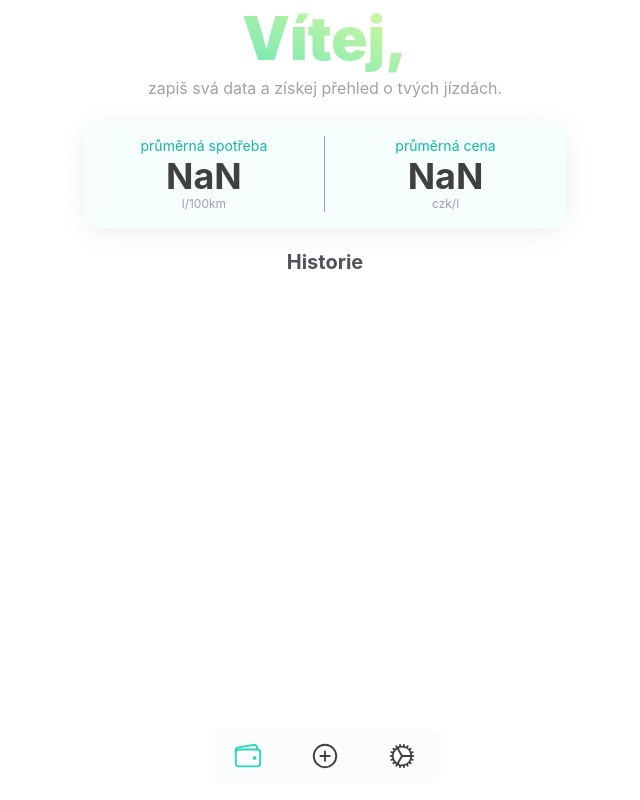
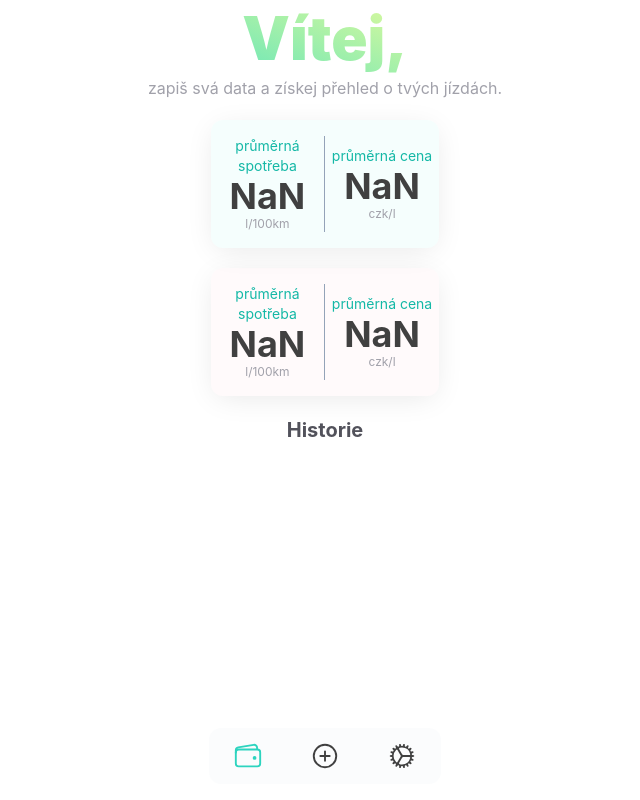
Before and after one commit to Pinkieqt/gascalc-vite-ts-tw, a React (Vite) app: page / in a window 1280 px wide. Shown: the whole page, without its empty margins (315-955 px from the left). Built offline with nearby package versions, Linux system fonts and the light colour scheme; no server answers; the database is empty; sample sign-in values are in the browser's storage.

Commit message:
Update HomeStats.tsx

```diff
--- a/src/components/HomeStats.tsx
+++ b/src/components/HomeStats.tsx
@@ -7,6 +7,7 @@ interface PropTypes {
 
 function HomeStats(data: PropTypes) {
   return (
+    <div>
     <div className="shadow-card rounded-xl w-full my-5 bg-teal-200 bg-opacity-10 dark:bg-opacity-20">
       <div className="flex justify-around items-center py-4">
         <div className="text-center w-1/2 border-r border-slate-400">
@@ -25,6 +26,25 @@ function HomeStats(data: PropTypes) {
         </div>
       </div>
     </div>
+    <div className="shadow-card rounded-xl w-full my-5 bg-rose-200 bg-opacity-10 dark:bg-opacity-20">
+      <div className="flex justify-around items-center py-4">
+        <div className="text-center w-1/2 border-r border-slate-400">
+          <div className="text-sm text-teal-500 dark:text-teal-200">
+            průměrná spotřeba
+          </div>
+          <div className="text-4xl font-bold">{data.consumption}</div>
+          <div className="text-xs text-zinc-400">l/100km</div>
+        </div>
+        <div className="text-center w-1/2">
+          <div className="text-sm text-teal-500 dark:text-teal-200">
+            průměrná cena
+          </div>
+          <div className="text-4xl font-bold">{data.price}</div>
+          <div className="text-xs text-zinc-400">czk/l</div>
+        </div>
+      </div>
+    </div>
+      </div>
   );
 }
 
```
